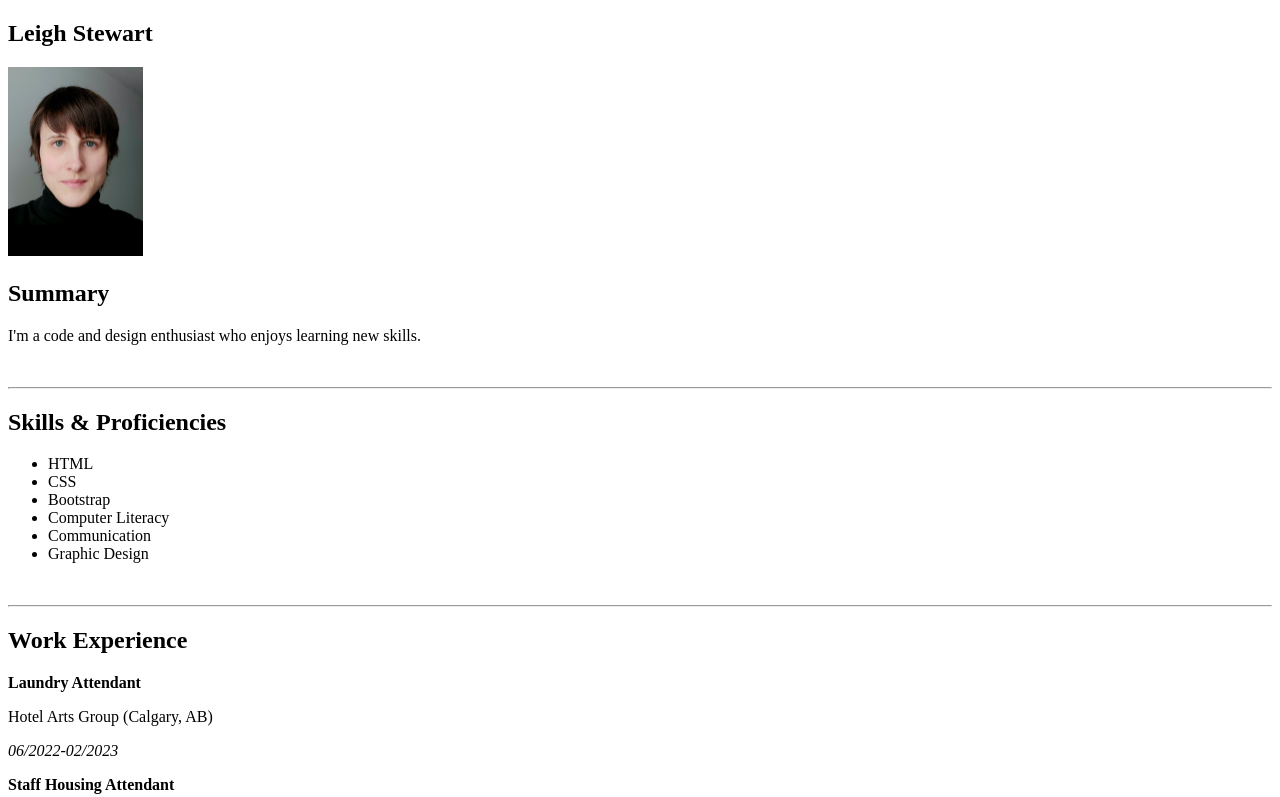
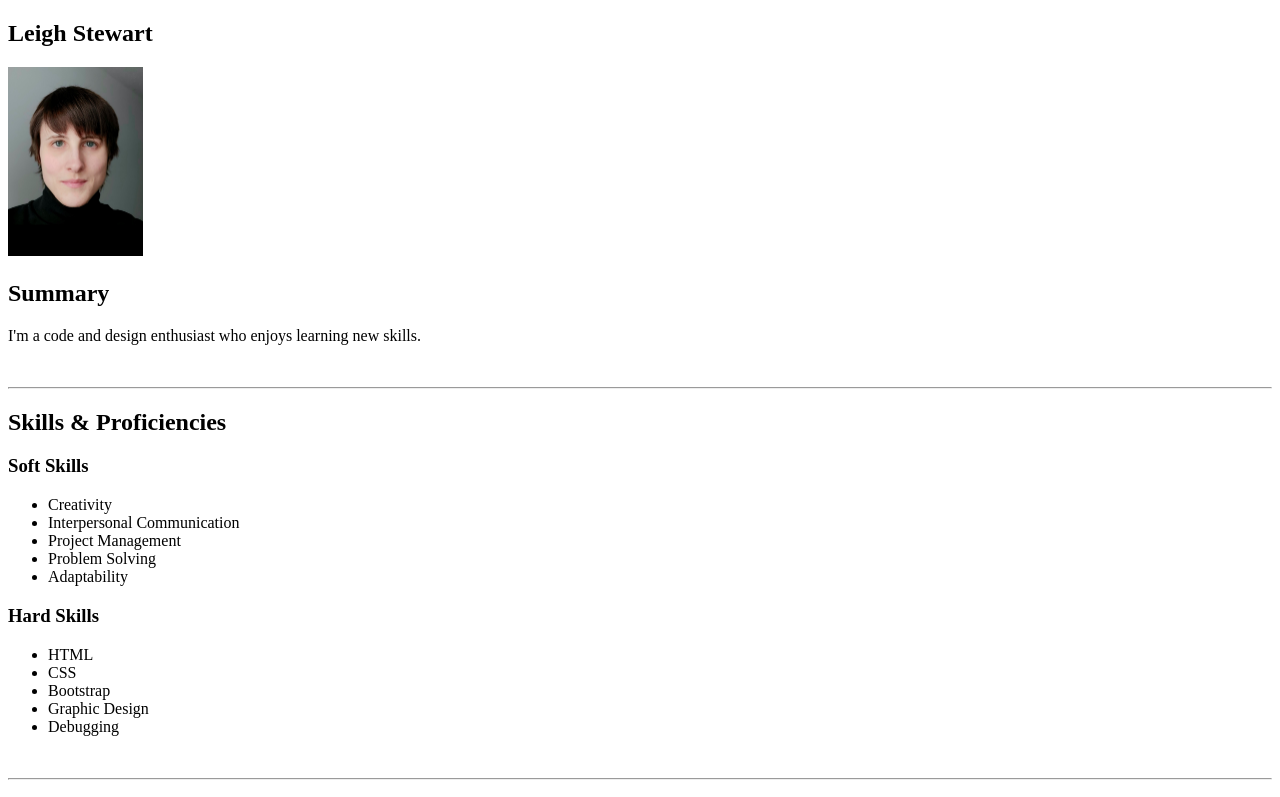
Before and after one commit to Leigh-Stewart/Resume, a plain HTML site: page index.html in a window 1280 px wide. Shown: the top 797 px of the page. Drawn offline with Linux system fonts and the light colour scheme.

Commit message:
Update index.html

```diff
--- a/index.html
+++ b/index.html
@@ -25,13 +25,23 @@
 
     <div class="skills">
         <h2>Skills & Proficiencies</h2>
+
+        <h3>Soft Skills</h3>
+        <ul>
+            <li>Creativity</li>
+            <li>Interpersonal Communication</li>
+            <li>Project Management</li>
+            <li>Problem Solving</li>
+            <li>Adaptability</li>
+        </ul>
+
+        <h3>Hard Skills</h3>
         <ul>
             <li>HTML</li>
             <li>CSS</li>
             <li>Bootstrap</li>
-            <li>Computer Literacy</li>
-            <li>Communication</li>
             <li>Graphic Design</li>
+            <li>Debugging</li>
         </ul>
     </div>
 
```
